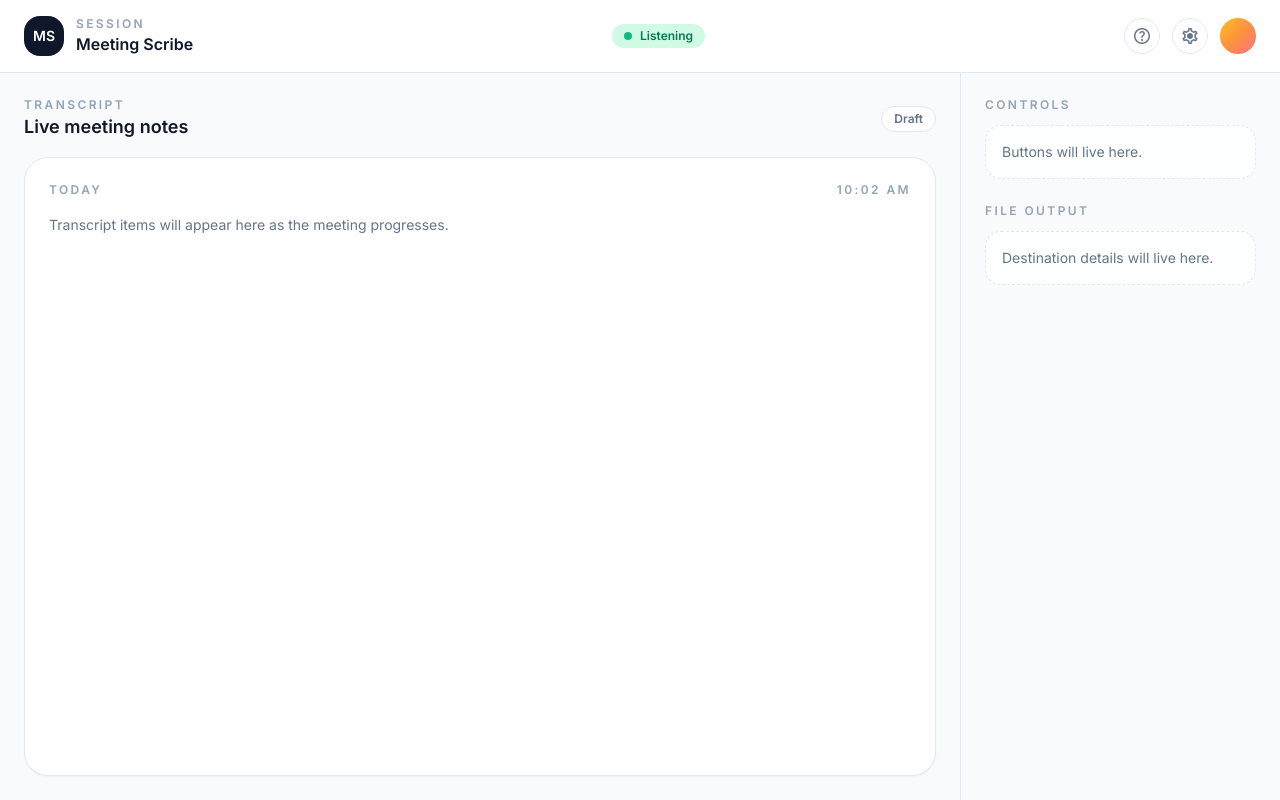
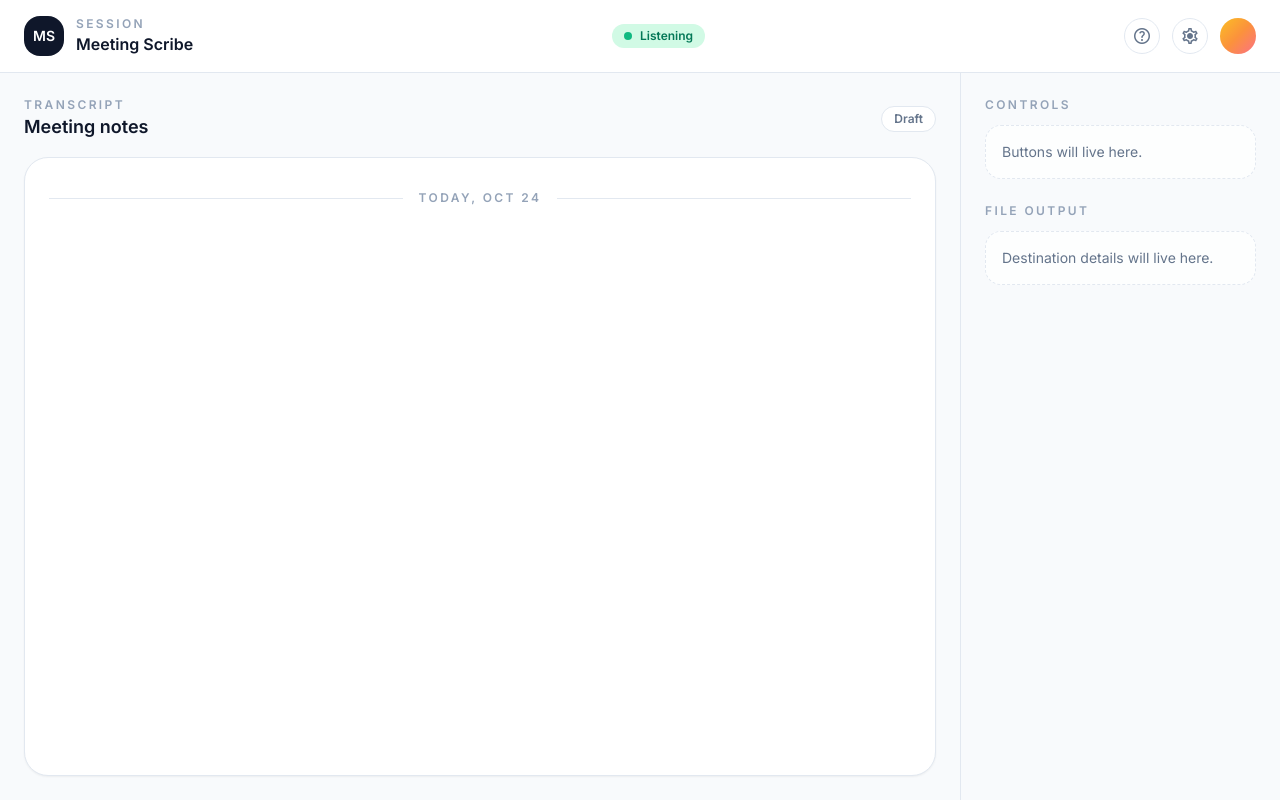
Before and after one commit to jchen0824/speech-to-text, a React (Vite) app: page / in a window 1280 px wide. Built offline with nearby package versions, Linux system fonts and the light colour scheme.

Commit message:
[ai-assisted] feat: render transcript list and live row

```diff
--- /dev/null
+++ b/src/components/LiveTranscriptItem.tsx
@@ -0,0 +1,21 @@
+type LiveTranscriptItemProps = {
+  text: string;
+};
+
+const LiveTranscriptItem = ({ text }: LiveTranscriptItemProps) => {
+  return (
+    <div className="flex gap-4">
+      <div className="flex w-10 shrink-0 items-start justify-end pt-2">
+        <span className="h-2 w-2 animate-pulse rounded-full bg-blue-500" />
+      </div>
+      <div className="flex-1">
+        <p className="text-base leading-relaxed">
+          <span className="italic text-slate-500">{text}</span>
+          <span className="ml-1 inline-block h-5 w-2 animate-pulse rounded-sm bg-blue-500 align-middle" />
+        </p>
+      </div>
+    </div>
+  );
+};
+
+export default LiveTranscriptItem;
--- /dev/null
+++ b/src/components/TranscriptItem.tsx
@@ -0,0 +1,20 @@
+import type { TranscriptItem as TranscriptItemType } from "../types/transcript";
+
+type TranscriptItemProps = {
+  item: TranscriptItemType;
+};
+
+const TranscriptItem = ({ item }: TranscriptItemProps) => {
+  return (
+    <div className="flex gap-4">
+      <div className="w-10 shrink-0 pt-1 text-right">
+        <span className="text-xs font-mono text-slate-400">{item.time}</span>
+      </div>
+      <div className="flex-1 text-slate-700">
+        <p className="text-base leading-relaxed">{item.text}</p>
+      </div>
+    </div>
+  );
+};
+
+export default TranscriptItem;
--- a/src/components/TranscriptPane.tsx
+++ b/src/components/TranscriptPane.tsx
@@ -1,4 +1,13 @@
-const TranscriptPane = () => {
+import LiveTranscriptItem from "./LiveTranscriptItem";
+import TranscriptItem from "./TranscriptItem";
+import type { TranscriptItem as TranscriptItemType } from "../types/transcript";
+
+type TranscriptPaneProps = {
+  items?: TranscriptItemType[];
+  liveText?: string;
+};
+
+const TranscriptPane = ({ items = [], liveText = "" }: TranscriptPaneProps) => {
   return (
     <section className="flex flex-1 flex-col gap-4 px-6 py-6">
       <div className="flex items-center justify-between">
@@ -6,9 +15,7 @@ const TranscriptPane = () => {
           <p className="text-xs font-semibold uppercase tracking-[0.2em] text-slate-400">
             Transcript
           </p>
-          <h2 className="text-lg font-semibold text-slate-900">
-            Live meeting notes
-          </h2>
+          <h2 className="text-lg font-semibold text-slate-900">Meeting notes</h2>
         </div>
         <div className="rounded-full border border-slate-200 bg-white px-3 py-1 text-xs font-semibold text-slate-500">
           Draft
@@ -16,14 +23,20 @@ const TranscriptPane = () => {
       </div>
 
       <div className="flex min-h-[420px] flex-1 flex-col gap-4 rounded-3xl border border-slate-200 bg-white p-6 shadow-sm">
-        <div className="flex items-center justify-between text-xs font-semibold uppercase tracking-[0.2em] text-slate-400">
-          <span>Today</span>
-          <span>10:02 AM</span>
+        <div className="flex items-center gap-4 py-2">
+          <div className="h-px flex-1 bg-slate-200" />
+          <span className="text-xs font-semibold uppercase tracking-[0.2em] text-slate-400">
+            Today, Oct 24
+          </span>
+          <div className="h-px flex-1 bg-slate-200" />
         </div>
-        <div className="flex-1 overflow-y-auto pr-2 text-sm text-slate-500">
-          <p className="leading-relaxed">
-            Transcript items will appear here as the meeting progresses.
-          </p>
+        <div className="flex-1 overflow-y-auto pr-2">
+          <div className="flex flex-col gap-6">
+            {items.map((item) => (
+              <TranscriptItem key={item.id} item={item} />
+            ))}
+            {liveText ? <LiveTranscriptItem text={liveText} /> : null}
+          </div>
         </div>
       </div>
     </section>
--- /dev/null
+++ b/src/types/transcript.ts
@@ -0,0 +1,5 @@
+export type TranscriptItem = {
+  id: string;
+  time: string;
+  text: string;
+};
```
Also changed, not shown: 1 other file (tests, documents, lock files or other folders).
